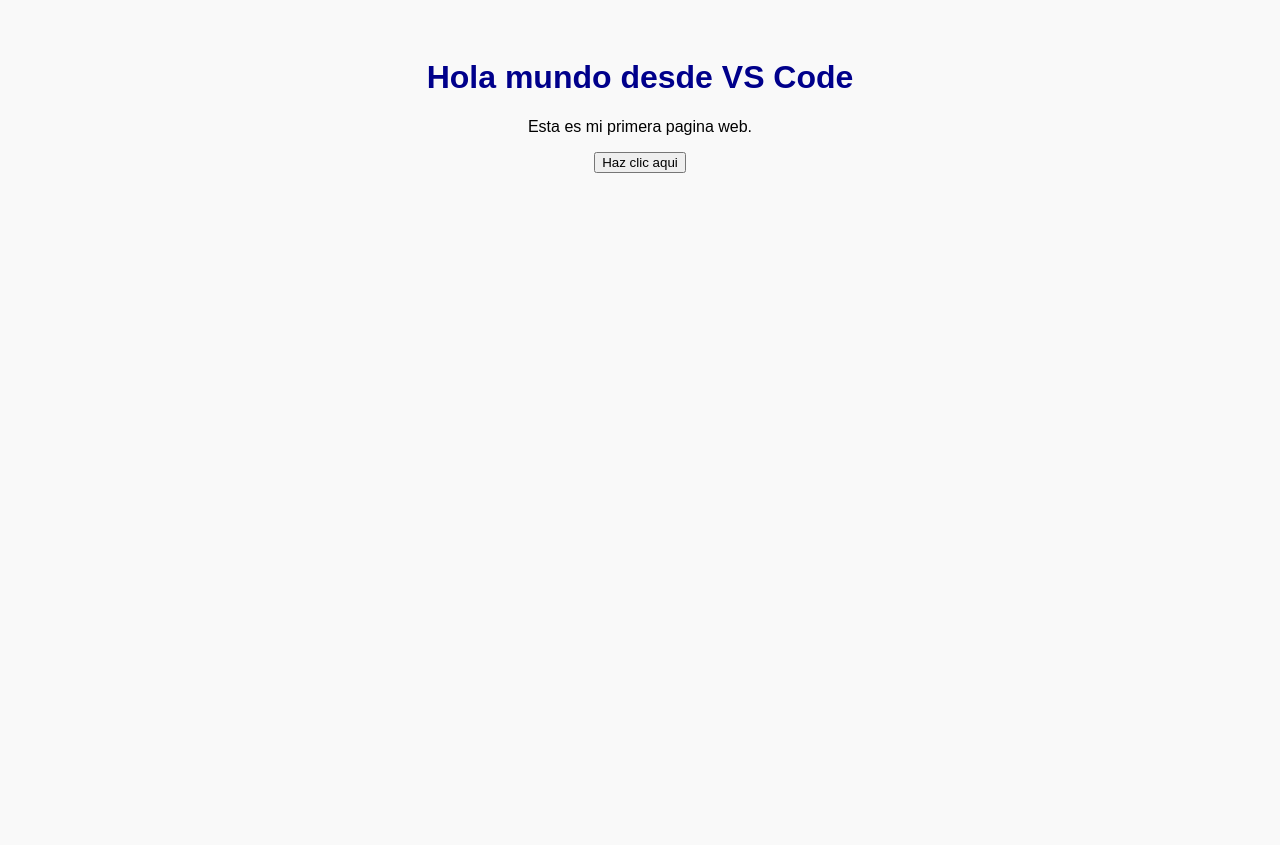
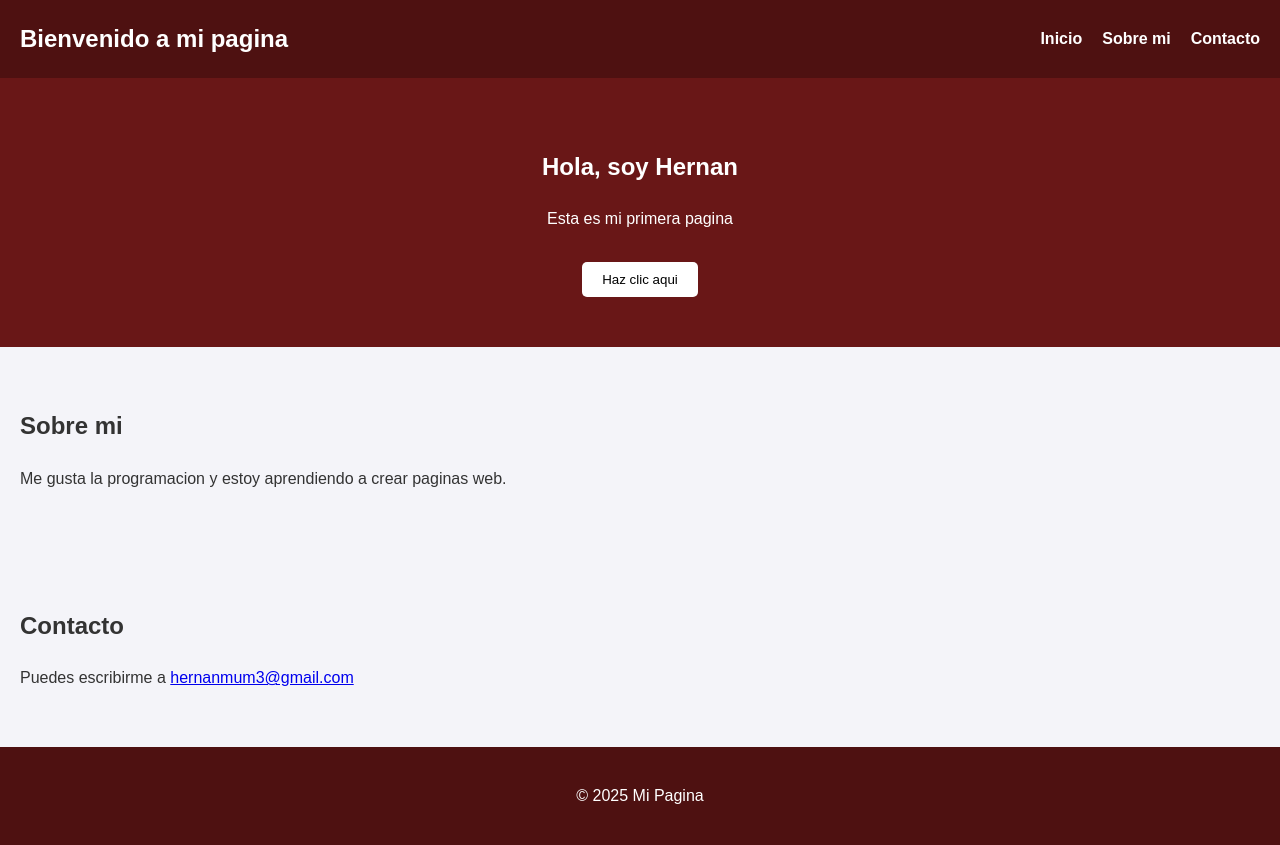
Before and after one commit to HernanMzM/mi_pagina, a plain HTML site: page index.html in a window 1280 px wide. Before the commit the page ends 800 px from the top, so only its background shows below. Drawn offline with Linux system fonts and the light colour scheme.

Commit message:
Cambios visuales

```diff
--- a/index.html
+++ b/index.html
@@ -1,16 +1,44 @@
-<!DOCTYPE html> <!-- Indica que el documento es HTML5 -->
-<html lang="es"> <!-- Abre el documento HTML y especifica el idioma (español) -->
-<head> <!-- Contiene configuraciones y enlaces de la página -->
-  <meta charset="UTF-8"> <!-- Permite usar caracteres especiales (ñ, tildes, etc.) -->
-  <title>Mi Pagina en VS Code</title> <!-- Título que aparece en la pestaña del navegador -->
-  <link rel="stylesheet" href="style.css"> <!-- Vincula el archivo CSS externo para estilos -->
+<!DOCTYPE html> <!-- Indica que este documento es HTML5 -->
+<html lang="es"> <!-- Comienza el documento HTML y define el idioma como español -->
+<head> <!-- Contiene configuraciones, metadatos y enlaces a estilos -->
+  <meta charset="UTF-8"> <!-- Permite caracteres especiales como ñ y tildes -->
+  <meta name="viewport" content="width=device-width, initial-scale=1.0"> <!-- Hace la pagina responsiva en móviles -->
+  <title>Mi Pagina</title> <!-- Titulo que aparece en la pestaña del navegador -->
+  <link rel="stylesheet" href="style.css"> <!-- Vincula el archivo CSS externo que contiene los estilos -->
 </head>
-<body> <!-- Cuerpo visible de la página -->
+<body> <!-- Comienza el cuerpo visible de la página -->
 
-  <h1>Hola mundo desde VS Code</h1> <!-- Título principal en pantalla -->
-  <p>Esta es mi primera pagina web.</p> <!-- Párrafo de texto -->
-  <button onclick="saludar()">Haz clic aqui</button> <!-- Botón que ejecuta la función "saludar" -->
+  <header> <!-- Sección de encabezado, normalmente contiene la navegación -->
+    <nav> <!-- Barra de navegación -->
+      <h1>Bienvenido a mi pagina</h1> <!-- Título principal en la barra de navegación -->
+      <ul> <!-- Lista de enlaces de navegación -->
+        <li><a href="#inicio">Inicio</a></li> <!-- Enlace que va a la sección "inicio" -->
+        <li><a href="#sobre">Sobre mi</a></li> <!-- Enlace que va a la sección "sobre" -->
+        <li><a href="#contacto">Contacto</a></li> <!-- Enlace que va a la sección "contacto" -->
+      </ul>
+    </nav>
+  </header>
 
-  <script src="script.js"></script> <!-- Vincula el archivo JavaScript externo -->
+  <section id="inicio" class="hero"> <!-- Sección principal de bienvenida con id "inicio" y clase "hero" -->
+    <h2>Hola, soy Hernan</h2> <!-- Subtítulo de la sección -->
+    <p>Esta es mi primera pagina</p> <!-- Párrafo descriptivo -->
+    <button onclick="saludo()">Haz clic aqui</button> <!-- Botón que ejecuta la función "saludo()" al hacer clic -->
+  </section>
+
+  <section id="sobre"> <!-- Sección "Sobre mi" -->
+    <h2>Sobre mi</h2> <!-- Subtítulo -->
+    <p>Me gusta la programacion y estoy aprendiendo a crear paginas web.</p> <!-- Texto descriptivo -->
+  </section>
+
+  <section id="contacto"> <!-- Sección "Contacto" -->
+    <h2>Contacto</h2> <!-- Subtítulo -->
+    <p>Puedes escribirme a <a href="mailto:hernanmum3@gmail.com">hernanmum3@gmail.com</a></p> <!-- Enlace de correo electrónico -->
+  </section>
+
+  <footer> <!-- Pie de página -->
+    <p>© 2025 Mi Pagina </p> <!-- Mensaje de derechos de autor -->
+  </footer>
+
+  <script src="script.js"></script> <!-- Vincula el archivo JS externo que contiene la funcionalidad interactiva -->
 </body>
 </html> <!-- Cierra el documento HTML -->
--- a/script.js
+++ b/script.js
@@ -1,3 +1,5 @@
-function saludar() { // Define una función llamada "saludar"
-  alert("Hola! Bienvenido a mi pagina creada en VS Code"); // Muestra un mensaje emergente al usuario
+// Funcion que muestra un mensaje cuando se presiona el boton
+function saludo() {
+  // alert muestra un cuadro de diálogo con un mensaje en el navegador
+  alert("Gracias por visitar mi pagina");
 }
--- a/style.css
+++ b/style.css
@@ -1,10 +1,76 @@
-body { /* Estilos generales para toda la página */
-  font-family: Arial, sans-serif; /* Cambia la tipografía a Arial (y usa sans-serif si no está disponible) */
-  background-color: #f9f9f9; /* Color de fondo gris muy claro */
-  text-align: center; /* Centra todo el texto horizontalmente */
-  padding: 30px; /* Deja espacio interno (margen interior) alrededor del contenido */
+/* General */
+body {
+  margin: 0; /* Quita el margen por defecto del navegador alrededor de la página */
+  font-family: Arial, sans-serif; /* Define la tipografía principal para toda la página */
+  line-height: 1.6; /* Espacio vertical entre líneas de texto (mejora legibilidad) */
+  background-color: #f4f4f9; /* Color de fondo de toda la página */
+  color: #333; /* Color de texto predeterminado (gris oscuro) */
 }
 
-h1 { /* Estilos solo para el título principal */
-  color: darkblue; /* Cambia el color del texto del h1 a azul oscuro */
+/* Navbar */
+header {
+  background: #4e1111; /* Color de fondo del encabezado (azul oscuro) */
+  color: white; /* Color del texto dentro del header */
+  padding: 10px 20px; /* Espacio interno (arriba/abajo 10px, izquierda/derecha 20px) */
 }
+
+nav {
+  display: flex; /* Usa flexbox para organizar los elementos horizontalmente */
+  justify-content: space-between; /* Separa los elementos al inicio y fin del nav */
+  align-items: center; /* Centra verticalmente los elementos */
+}
+
+nav h1 {
+  margin: 0; /* Quita el margen por defecto del título dentro del nav */
+}
+
+nav ul {
+  list-style: none; /* Quita los puntos de la lista */
+  display: flex; /* Muestra los elementos de la lista en línea (horizontal) */
+  gap: 20px; /* Espacio de 20px entre cada elemento de la lista */
+}
+
+nav ul li a {
+  color: white; /* Color de los enlaces en la navbar */
+  text-decoration: none; /* Quita el subrayado de los enlaces */
+  font-weight: bold; /* Texto en negrita */
+}
+
+nav ul li a:hover {
+  text-decoration: underline; /* Subraya el enlace al pasar el mouse encima */
+}
+
+/* Hero */
+.hero {
+  text-align: center; /* Centra todo el texto dentro de la sección */
+  padding: 50px 20px; /* Espacio interno: arriba/abajo 50px, izquierda/derecha 20px */
+  background: linear-gradient(to right, #691717, #691717); /* Degradado de azul oscuro a azul claro */
+  color: white; /* Color del texto dentro de la sección */
+}
+
+.hero button {
+  margin-top: 15px; /* Separación arriba del botón */
+  padding: 10px 20px; /* Espacio interno dentro del botón */
+  background: white; /* Color de fondo del botón */
+  color: #000000; /* Color del texto del botón */
+  border: none; /* Quita el borde predeterminado */
+  border-radius: 5px; /* Bordes redondeados del botón */
+  cursor: pointer; /* Cambia el cursor al pasar sobre el botón */
+}
+
+.hero button:hover {
+  background: #ddd; /* Cambia el fondo del botón al pasar el mouse */
+}
+
+/* Secciones */
+section {
+  padding: 40px 20px; /* Espacio interno de cada sección (arriba/abajo 40px, izquierda/derecha 20px) */
+}
+
+/* Footer */
+footer {
+  text-align: center; /* Centra el texto dentro del pie de página */
+  padding: 20px; /* Espacio interno del footer */
+  background: #4e1111; /* Color de fondo del footer (mismo azul que el header) */
+  color: white; /* Color del texto dentro del footer */
+}
```
